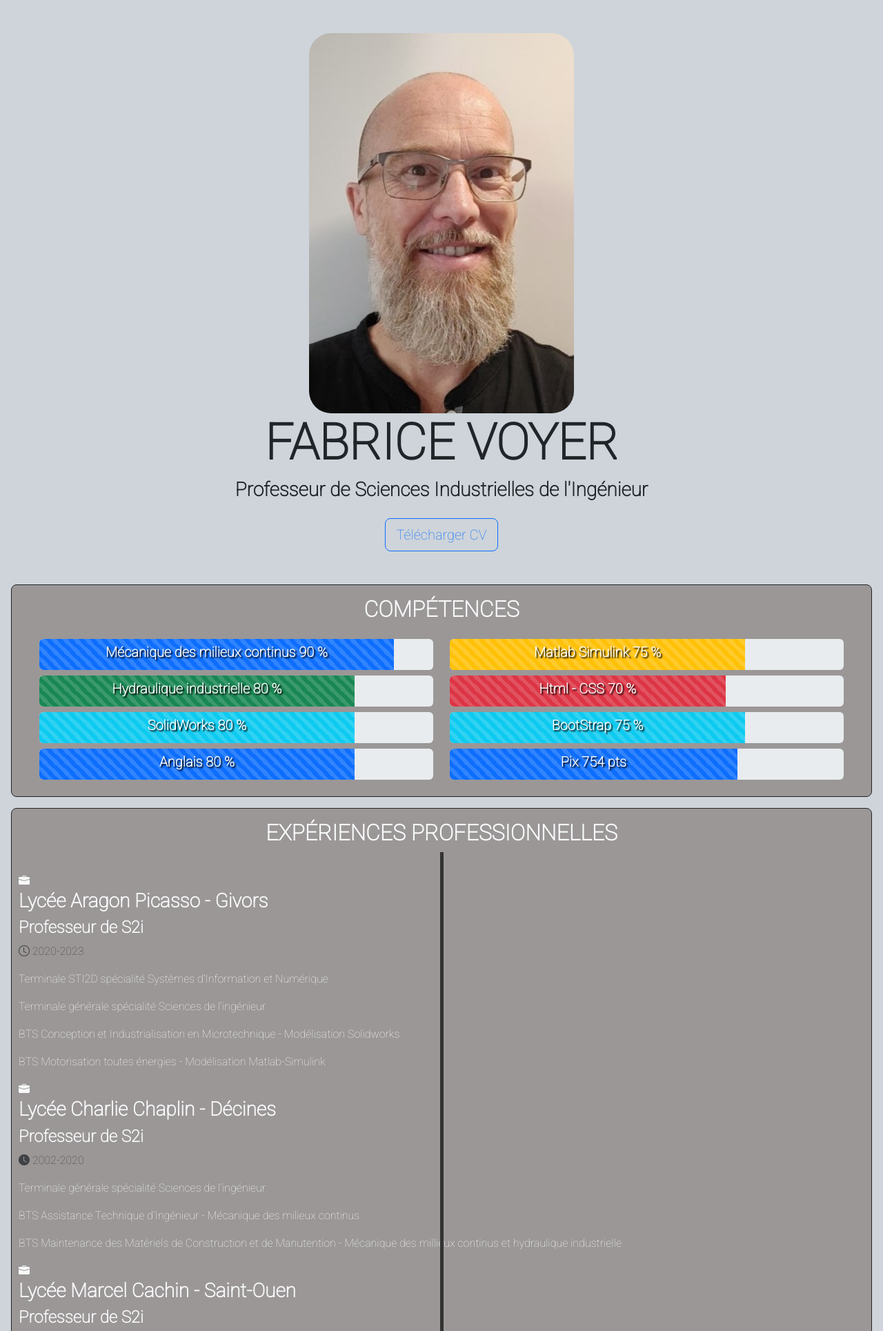
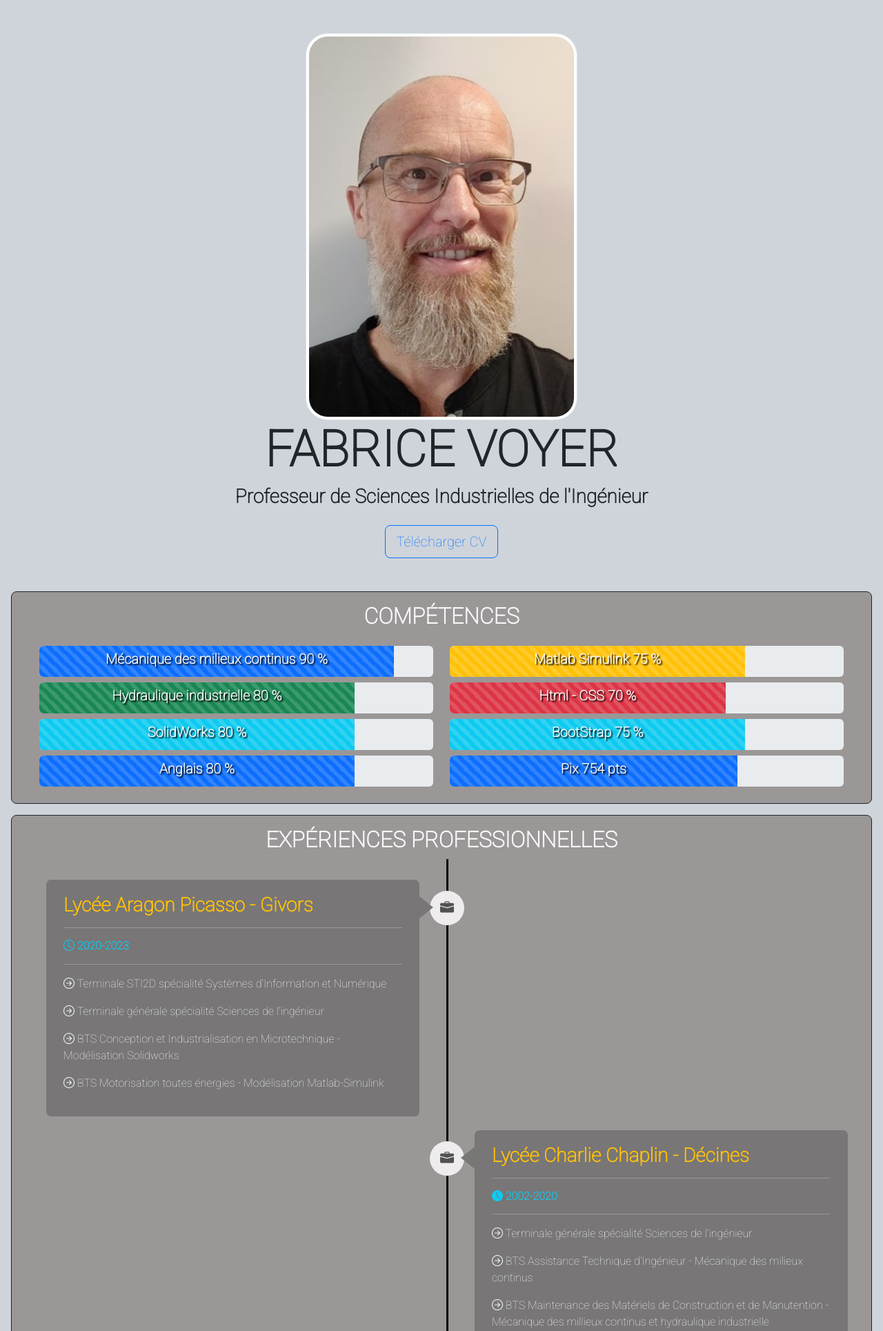
Before and after one commit to voyer-SIN/projet_CV_FV, a PHP site: page / in a window 1280 px wide. Shown: the top 1929 px of the page at 69% size. Run offline with PHP 8.4, Linux system fonts and the light colour scheme.

Commit message:
complte timeline

```diff
--- a/css/style.css
+++ b/css/style.css
@@ -10,8 +10,12 @@ h1,h2,h3,h4,h5,h6 {
 
 /* experience */
 
-ul{
+ul.timeline{
     list-style: none;
+}
+
+ul.timeline-body{
+    list-style: inside;
 }
 
 .timeline {
@@ -24,10 +28,86 @@ ul{
     top: 0;
     bottom : 0;
     position : absolute;
-    content: "";
-    width: 5px;
-    background-color: #333;
+    width: 3px;
+    background-color: #000;
     left: 50%;
-    margin-left: -2.5px;
+    margin-left: -1.5px;
+}
 
+.timeline > li {
+    margin-bottom : 20px;
+    position : relative;
 }
+
+.timeline > li:before,
+.timeline > li:after {
+    content: " ";
+    display: table;
+}
+
+.timeline > li:after{
+    clear: both;
+}
+
+.timeline li .timeline-badge{
+    color : #515151;
+    width : 50px;
+    line-height: 50px;
+    font-size : 20px;
+    text-align : center;
+    position: absolute;
+    top : 16px;
+    left : 50%;
+    margin-left : -25px;
+    background-color: #eeecec;
+    border-radius: 50%;
+}
+
+.timeline-panel-container{
+    width: 50%;
+    float: left;
+}
+
+.timeline-panel-container-inverted{
+    width: 50%;
+    float: right;
+}
+
+.timeline-panel{
+    width: 90%;
+    float: right;
+    margin-right: 40px;
+    /* border: 1px solid black; */
+    border-radius: 7px;
+    padding : 20px 25px;
+    position: relative;
+    /* box-shadow: 0 1px 6px black; */
+    background-color: #787676;
+}
+
+.timeline-panel-container-inverted .timeline-panel{
+    float: left;
+    margin-left: 40px;
+}
+
+.timeline-panel-container .timeline-panel:after{ /* https://www.zendevs.xyz/comment-faire-des-triangles-css-et-des-fleches-css/ */
+    position: absolute;
+    top: 24px;
+    right: -20px;
+    display: inline-block;
+    border-top: 16px solid transparent;
+    border-bottom: 16px solid transparent;
+    border-left: 20px solid #787676;
+    content: " ";
+}
+
+.timeline-panel-container-inverted .timeline-panel:after{
+    position: absolute;
+    top: 24px;
+    left: -20px;
+    display: inline-block;
+    border-top: 16px solid transparent;
+    border-bottom: 16px solid transparent;
+    border-right: 20px solid #787876;
+    content: " ";
+}
--- a/index.html
+++ b/index.html
@@ -16,7 +16,7 @@
       <section class="container-fluid mt-5 mb-5">
         <div class="row text-center">
             <div class="col"></div>
-            <div class="col-9"><img  src="img/photo_FV.jpg" class="img-fluid  rounded-5" alt="photo_du_patron"/>
+            <div class="col-9"><img  src="img/photo_FV.jpg" class="img-fluid img-thumbnail rounded-5" alt="photo_du_patron"/>
             </div>
             <div class="col"></div>
         <div class="text-center">
@@ -67,21 +67,23 @@
       <section class="m-3 pt-3 pb-3 border border-dark text-light rounded-3" style="background-color: rgb(155, 151, 151);">
 
         <h2 class="text-uppercase text-center">Expériences Professionnelles</h2>
+        <div class="container-fluid mx-2">
             <ul class="timeline">
                 <li>
                     <div class="timeline-badge"><span class="bi bi-briefcase-fill"></span></div>
                     <div class="timeline-panel-container">
                         <div class="timeline-panel">
                             <div class="timeline-heading">
-                                <h3>Lycée Aragon Picasso - Givors</h3>
-                                <h4>Professeur de S2i</h4>
-                                <p class="text-muted"><span class="bi bi-clock"></span> 2020-2023</p>
+                                <h3 class="text-warning">Lycée Aragon Picasso - Givors</h3>
+                                <hr/>
+                                <h6 class="text-info"><span class="bi bi-clock"></span> 2020-2023</h6>
+                                <hr/>
                             </div>
                             <div class="timeline-body">
-                                <p>Terminale STI2D spécialité Systèmes d'Information et Numérique</p>
-                                <p>Terminale générale spécialité Sciences de l'ingénieur</p>
-                                <p>BTS Conception et Industrialisation en Microtechnique - Modélisation Solidworks</p>
-                                <p>BTS Motorisation toutes énergies - Modélisation Matlab-Simulink</p>
+                                <p class="bi bi-arrow-right-circle"> Terminale STI2D spécialité Systèmes d'Information et Numérique</p>
+                                <p class="bi bi-arrow-right-circle"> Terminale générale spécialité Sciences de l'ingénieur</p>
+                                <p class="bi bi-arrow-right-circle"> BTS Conception et Industrialisation en Microtechnique - Modélisation Solidworks</p>
+                                <p class="bi bi-arrow-right-circle"> BTS Motorisation toutes énergies - Modélisation Matlab-Simulink</p>
                             </div>
                         </div>
                     </div>
@@ -91,14 +93,15 @@
                     <div class="timeline-panel-container-inverted">
                         <div class="timeline-panel">
                             <div class="timeline-heading">
-                                <h3>Lycée Charlie Chaplin - Décines</h3>
-                                <h4>Professeur de S2i</h4>
-                                <p class="text-muted"><span class="bi bi-clock-fill"></span> 2002-2020</p>
-                            </div>
+                                <h3 class="text-warning">Lycée Charlie Chaplin - Décines</h3>
+                                <hr/>
+                                <h6 class="text-info"><span class="bi bi-clock-fill"></span> 2002-2020</h6>
+                                <hr/>
+
                             <div class="timeline-body">
-                                <p>Terminale générale spécialité Sciences de l'ingénieur</p>
-                                <p>BTS Assistance Technique d'Ingénieur - Mécanique des milieux continus</p>
-                                <p>BTS Maintenance des Matériels de Construction et de Manutention - Mécanique des millieux continus et hydraulique industrielle</p>
+                                <p class="bi bi-arrow-right-circle"> Terminale générale spécialité Sciences de l'ingénieur</p>
+                                <p class="bi bi-arrow-right-circle"> BTS Assistance Technique d'Ingénieur - Mécanique des milieux continus</p>
+                                <p class="bi bi-arrow-right-circle"> BTS Maintenance des Matériels de Construction et de Manutention - Mécanique des millieux continus et hydraulique industrielle</p>
                             </div>
                         </div>
                     </div>
@@ -108,19 +111,93 @@
                     <div class="timeline-panel-container">
                         <div class="timeline-panel">
                             <div class="timeline-heading">
-                                <h3>Lycée Marcel Cachin - Saint-Ouen</h3>
-                                <h4>Professeur de S2i</h4>
-                                <p class="text-muted"><span class="bi bi-clock-fill"></span> 2000-2002</p>
+                                <h3 class="text-warning">Lycée Marcel Cachin - Saint-Ouen</h3>
+                                <hr/>
+                                <h6 class="text-info"><span class="bi bi-clock-fill"></span> 2000-2002</h6>
+                                <hr/>
                             </div>
                             <div class="timeline-body">
-                                <p>Terminale STI Génie Electrotechnique - Construction Mécanique</p>
-                                <p>Terminale S Sciences de l'ingénieur</p>
+                                <p class="bi bi-arrow-right-circle"> Terminale STI Génie Electrotechnique - Construction Mécanique</p>
+                                <p class="bi bi-arrow-right-circle"> Terminale S Sciences de l'ingénieur</p>
                             </div>
                         </div>
                     </div>
                 </li>
             </ul>
+        </div>
 
+      </section>
+      <section class="m-3 pt-3 pb-3 border border-dark text-light rounded-3" style="background-color: rgb(155, 151, 151);">
+
+        <h2 class="text-uppercase text-center">Formation</h2>
+        <div class="container-fluid mx-2">
+            <ul class="timeline">
+                <li>
+                    <div class="timeline-badge"><span class="bi bi-mortarboard-fill"></span></div>
+                    <div class="timeline-panel-container">
+                        <div class="timeline-panel">
+                            <div class="timeline-heading">
+                                <h3 class="text-warning">Agrégation externe de mécanique</h3>
+                                <hr/>
+                                <h6 class="text-info"><span class="bi bi-clock"></span> 1999</h6>
+
+                            </div>
+
+                        </div>
+                    </div>
+                </li>
+                <li>
+                    <div class="timeline-badge"><span class="bi bi-mortarboard-fill"></span></div>
+                    <div class="timeline-panel-container-inverted">
+                        <div class="timeline-panel">
+                            <div class="timeline-heading">
+                                <h3 class="text-warning">Université Joseph Fourier - Grenoble</h3>
+                                <hr/>
+                                <h6 class="text-info"><span class="bi bi-clock-fill"></span> 1997-1998</h6>
+                                <hr/>
+
+                            <div class="timeline-body">
+                                <p class="bi bi-arrow-right-circle"> Maîtrise de technologie médcanique</p>
+                                <p class="bi bi-arrow-right-circle"> Licence de technologie mécanique</p>
+                            </div>
+                        </div>
+                    </div>
+                </li>
+                <li>
+                    <div class="timeline-badge"><span class="bi bi-mortarboard-fill"></span></div>
+                    <div class="timeline-panel-container">
+                        <div class="timeline-panel">
+                            <div class="timeline-heading">
+                                <h3 class="text-warning">IUT Aix-en-Provence</h3>
+                                <hr/>
+                                <h6 class="text-info"><span class="bi bi-clock-fill"></span> 1994-1996</h6>
+                                <hr/>
+                            </div>
+                            <div class="timeline-body">
+                                <p class="bi bi-arrow-right-circle"> DUT Génie Mécanique et Productique</p>
+                            </div>
+                        </div>
+                    </div>
+                </li>
+                <li>
+                    <div class="timeline-badge"><span class="bi bi-mortarboard-fill"></span></div>
+                    <div class="timeline-panel-container-inverted">
+                        <div class="timeline-panel">
+                            <div class="timeline-heading">
+                                <h3 class="text-warning">Lycée Vauvenargues - Aix-en-Provence</h3>
+                                <hr/>
+                                <h6 class="text-info"><span class="bi bi-clock-fill"></span> 1997-1998</h6>
+                                <hr/>
+
+                            <div class="timeline-body">
+                                <p class="bi bi-arrow-right-circle"> CPGE Maths Sup Techno</p>
+
+                            </div>
+                        </div>
+                    </div>
+                </li>
+            </ul>
+        </div>
 
       </section>
 
```
